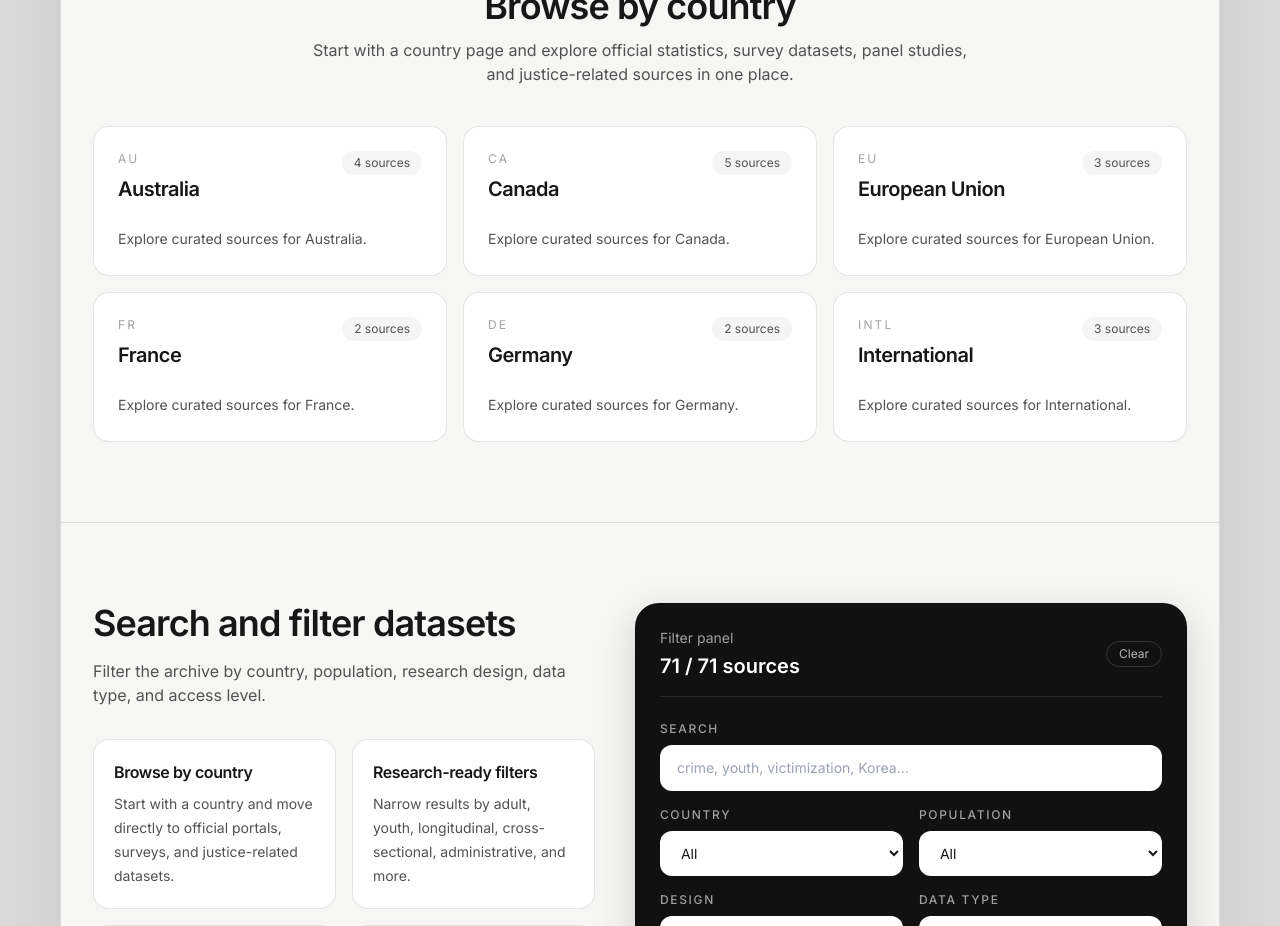
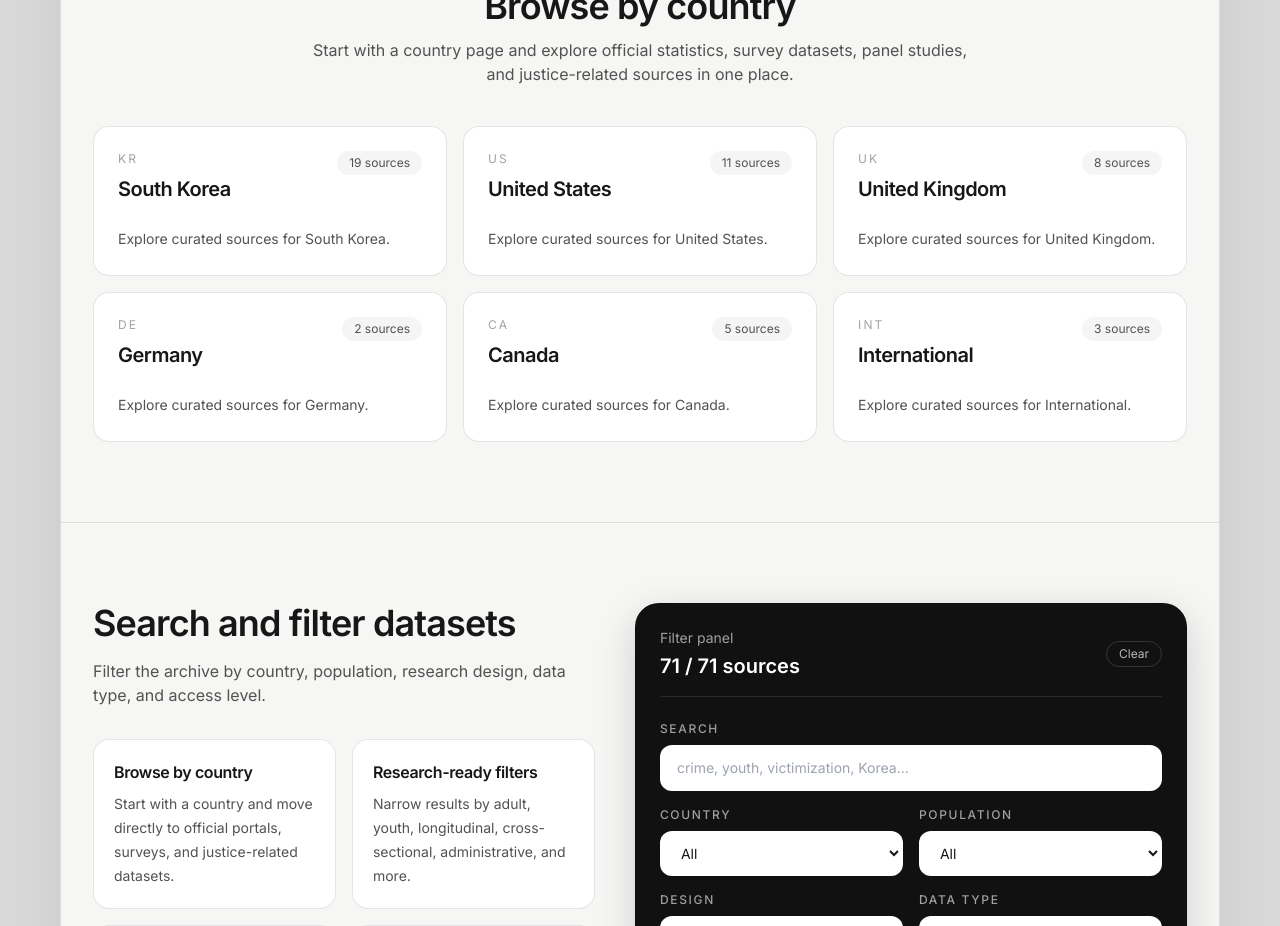
Before and after one commit to dain-13/global-crime-data-archive, a React (Vite) app: page / in a window 1280 px wide. Shown: the part 860-1786 px from the top of the page. Built offline with nearby package versions, Linux system fonts and the light colour scheme.

Commit message:
Update App.jsx

```diff
--- a/src/App.jsx
+++ b/src/App.jsx
@@ -119,16 +119,29 @@ function App() {
     return uniqueValues(datasets, 'country_en').sort((a, b) => a.localeCompare(b))
   }, [])
 
+  const featuredCountryList = [
+    { code: 'KR', name_en: 'South Korea', name_ko: '대한민국' },
+    { code: 'US', name_en: 'United States', name_ko: '미국' },
+    { code: 'UK', name_en: 'United Kingdom', name_ko: '영국' },
+    { code: 'DE', name_en: 'Germany', name_ko: '독일' },
+    { code: 'CA', name_en: 'Canada', name_ko: '캐나다' },
+    { code: 'INT', name_en: 'International', name_ko: '국제' },
+  ]
+
   const featuredCountries = useMemo(() => {
-    return countries.slice(0, 6).map((countryName) => {
-      const countryDatasets = datasets.filter((dataset) => dataset.country_en === countryName)
+    return featuredCountryList.map((countryItem) => {
+      const countryDatasets = datasets.filter(
+        (dataset) => dataset.country_en === countryItem.name_en
+      )
+
       return {
-        code: countryDatasets[0]?.countryCode || countryName.slice(0, 2).toUpperCase(),
-        name: countryName,
+        code: countryItem.code,
+        name: language === 'en' ? countryItem.name_en : countryItem.name_ko,
+        value: countryItem.name_en,
         count: `${countryDatasets.length} sources`,
       }
     })
-  }, [countries])
+  }, [language])
 
   const filteredDatasets = useMemo(() => {
     const normalizedQuery = query.trim().toLowerCase()
@@ -264,9 +277,9 @@ function App() {
                 <div className="mt-10 grid gap-4 md:grid-cols-3">
                   {featuredCountries.map((item) => (
                     <button
-                      key={item.name}
+                      key={item.value}
                       onClick={() => {
-                        setCountry(item.name)
+                        setCountry(item.value)
                         document.getElementById('sources')?.scrollIntoView({ behavior: 'smooth' })
                       }}
                       className="rounded-2xl border border-black/10 bg-white p-6 text-left transition hover:-translate-y-0.5 hover:border-black/20"
```
